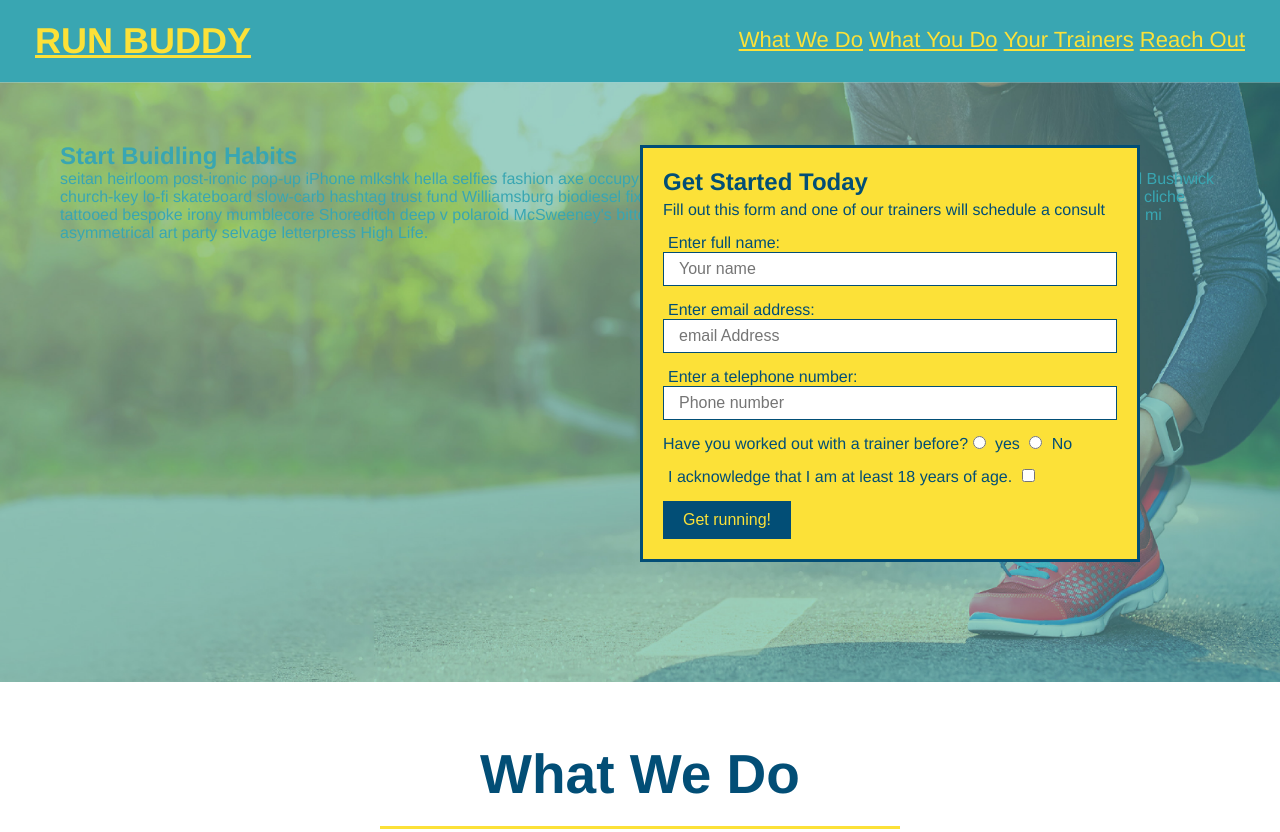
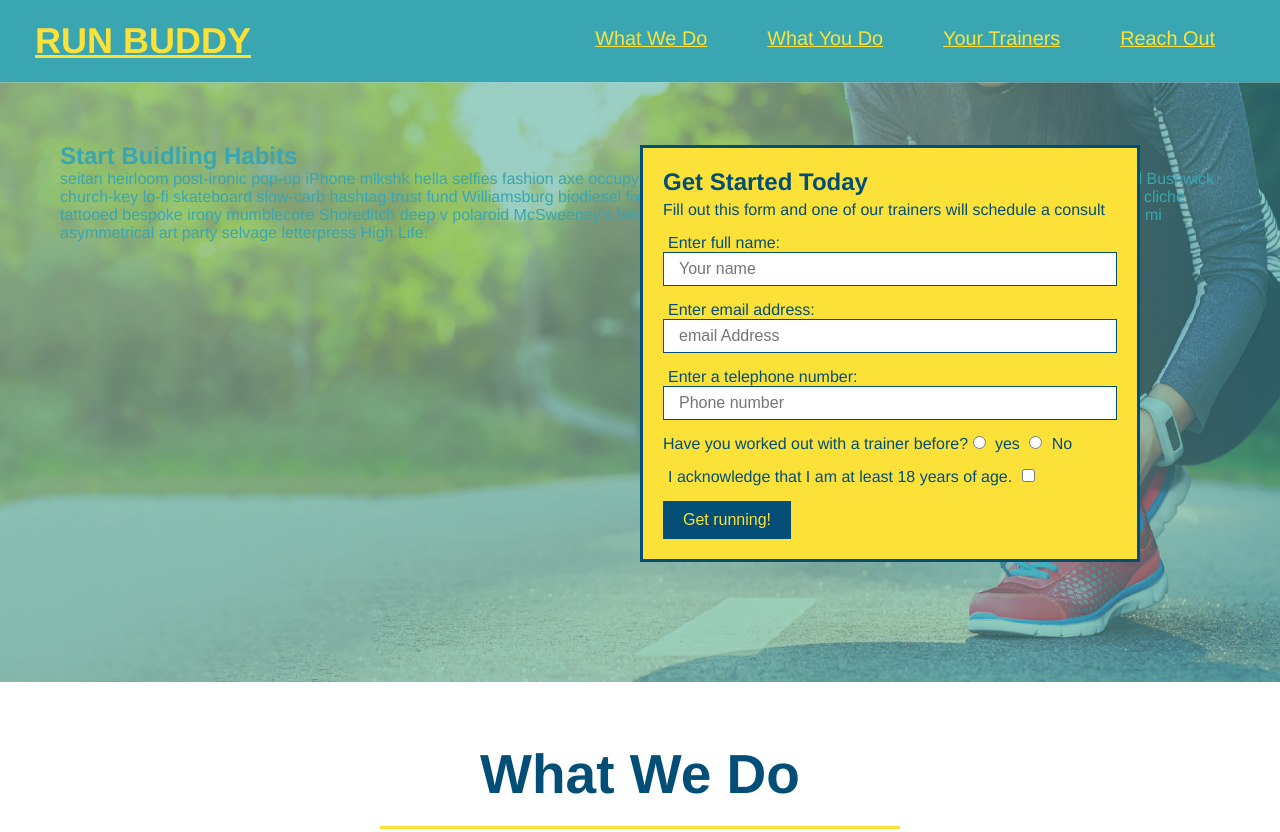
Before and after one commit to Rinnnegone/run-buddy, a plain HTML site: page index.html in a window 1280 px wide. Shown: the top 832 px of the page. Drawn offline with Linux system fonts and the light colour scheme.

Commit message:
add flexbox to header

```diff
--- a/assets/css/style.css
+++ b/assets/css/style.css
@@ -33,14 +33,18 @@ header nav {
   margin: 7px 0;
 }
 
-header nav ul li {
-  display: inline;
+header nav ul {
+  display: flex;
+  flex-wrap: wrap;
+  justify-content: space-between;
+  align-items: center;
+  list-style: none;
 }
 
-header nav ul li {
-  margin: 0 30;
+header nav ul li a {
+  margin: 0 30px;
   font-weight: lighter;
-  font-size: 22px;
+  font-size: 1.55vw;
 }
 
 header h1 {
```
